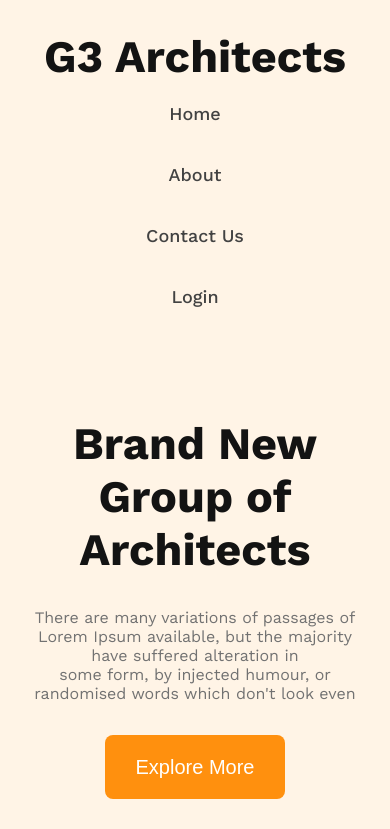
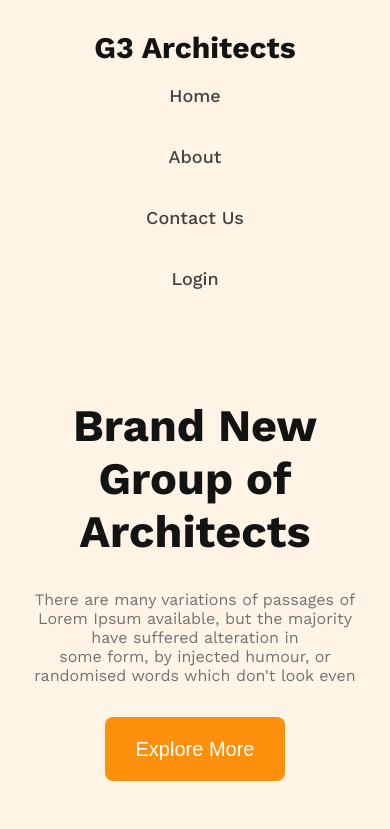
Before and after one commit to Sabbir-Hossain-00/G3-Artitech, a plain HTML site: page index.html in a window 390 px wide. Shown: the top 829 px of the page. Drawn offline with nearby package versions, Linux system fonts and the light colour scheme.

Commit message:
fixed logo

```diff
--- a/styles/style.css
+++ b/styles/style.css
@@ -309,9 +309,13 @@ footer{
 /* responsive mobile start here */
 @media (max-width:776px) {
     nav{
+
         padding: 30px ;
         flex-direction: column;
         gap: 20px;
+    }
+    nav>h1{
+        font-size: 30px;
     }
     nav ul{
         flex-direction: column;
```
